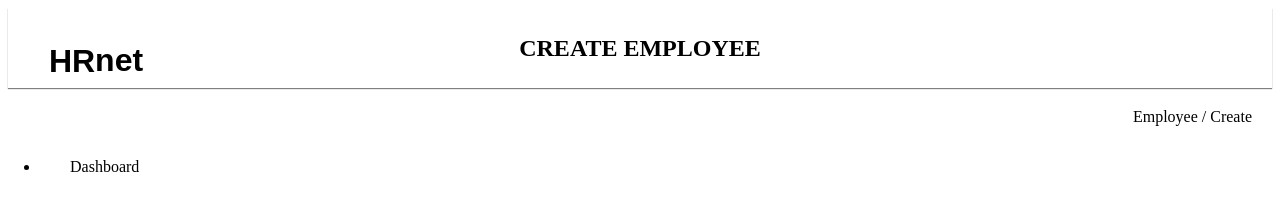
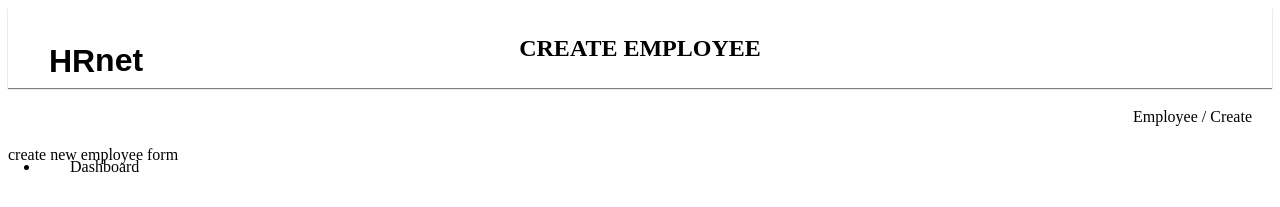
Before and after one commit to BELAID78/P14_React_HRnet, a React (Create React App) app: page /create-employee in a window 1280 px wide. Shown: the top 207 px of the page. Built offline with nearby package versions, Linux system fonts and the light colour scheme.

Commit message:
create & integrate CreateEmployeeForm component

```diff
--- /dev/null
+++ b/src/components/CreateEmployeeForm/CreateEmployeeForm.js
@@ -0,0 +1,9 @@
+import React from 'react'
+
+function CreateEmployeeForm() {
+    return (
+        <>create new employee form</>
+    )
+}
+
+export default CreateEmployeeForm
--- a/src/pages/CreateEmployee.js
+++ b/src/pages/CreateEmployee.js
@@ -3,6 +3,7 @@ import { NavLink } from 'react-router-dom'
 
 import Header from '../components/Header/Header';
 import Breadcrumb from '../components/Breadcrumb/Breadcrumb';
+import CreateEmployeeForm from '../components/CreateEmployeeForm/CreateEmployeeForm';
 
 function CreateEmployee() {
     return (
@@ -16,6 +17,8 @@ function CreateEmployee() {
                 <NavLink to='/employee'>Employee</NavLink> / <NavLink to='/create-employee'>Create</NavLink>
             </Breadcrumb>
 
+            <CreateEmployeeForm />
+
         </div>
     )
 }
```
